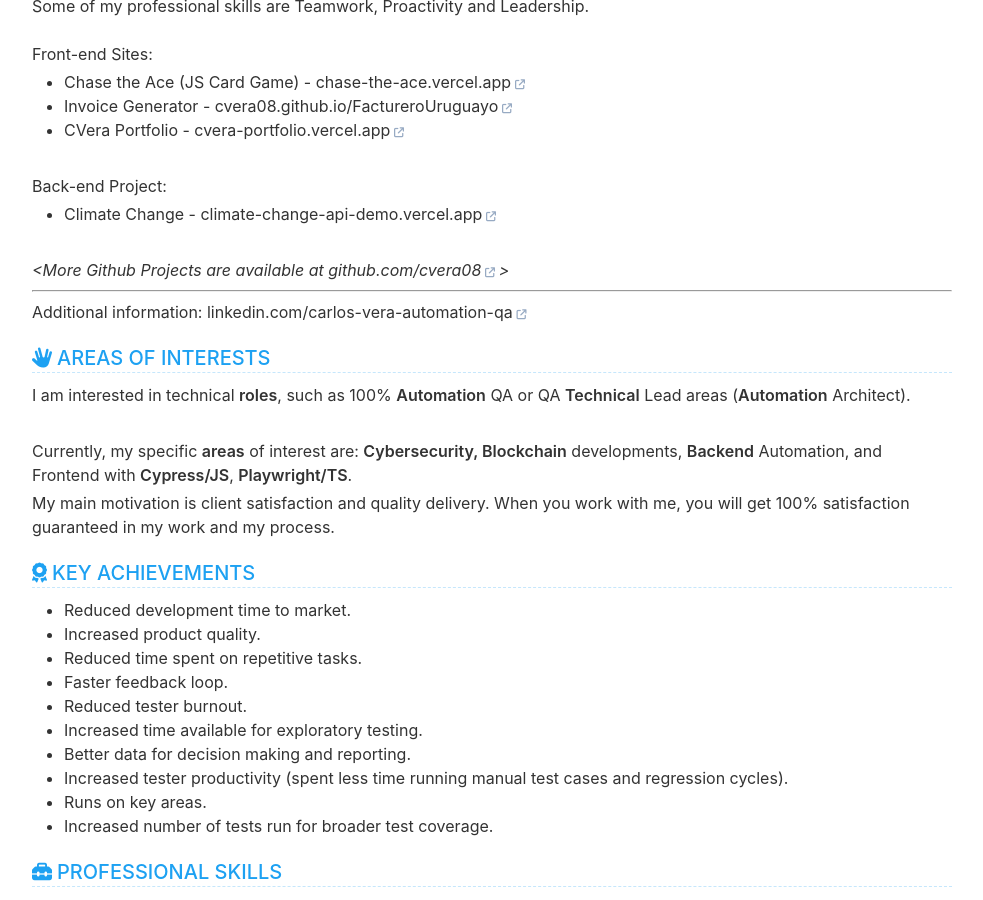
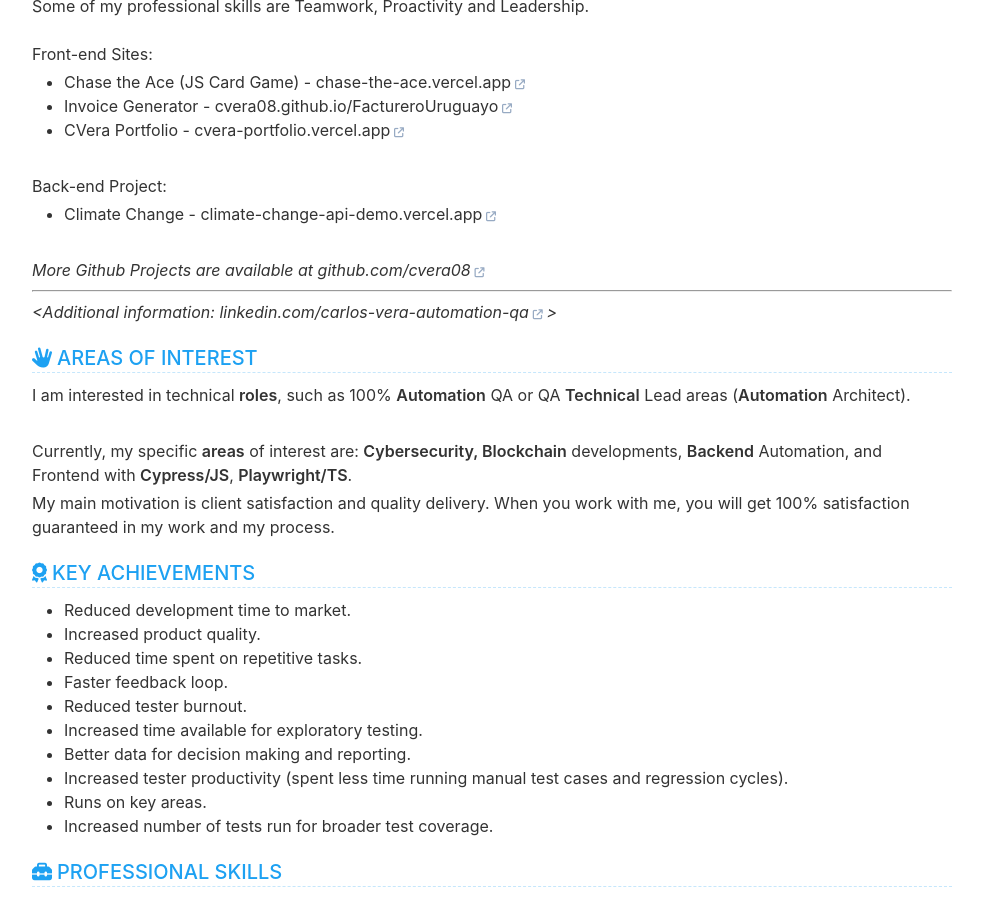
Before and after one commit to cvera08/full-resume, a Jekyll site: the page built from index.html, in a window 1280 px wide and 900 px high, scrolled down 696 px. Shown: the whole window, without its empty margins (148-1131 px from the left). Built offline with Jekyll 4.4.1, drawn with Linux system fonts in a browser that asks for light colours; part of the change alters nothing that is shown.

Commit message:
style: section spaces

```diff
--- a/_data/data.yml
+++ b/_data/data.yml
@@ -62,16 +62,16 @@ evaluation:
 
     <br>
 
-    *<More Github Projects are available at [github.com/cvera08](https://github.com/cvera08)>*
+    *More Github Projects are available at [github.com/cvera08](https://github.com/cvera08)*
 
     __________________________________________
-    Additional information: [linkedin.com/carlos-vera-automation-qa](www.linkedin.com/in/carlos-vera-automation-qa)
+    *<Additional information: [linkedin.com/carlos-vera-automation-qa](www.linkedin.com/in/carlos-vera-automation-qa)>*
 
 
 interest:
   show: true
   order: 3
-  title: Areas of Interests
+  title: Areas of Interest
   description: |
     I am interested in technical **roles**, such as 100% **Automation** QA or QA **Technical** Lead areas (**Automation** Architect).
 
```
